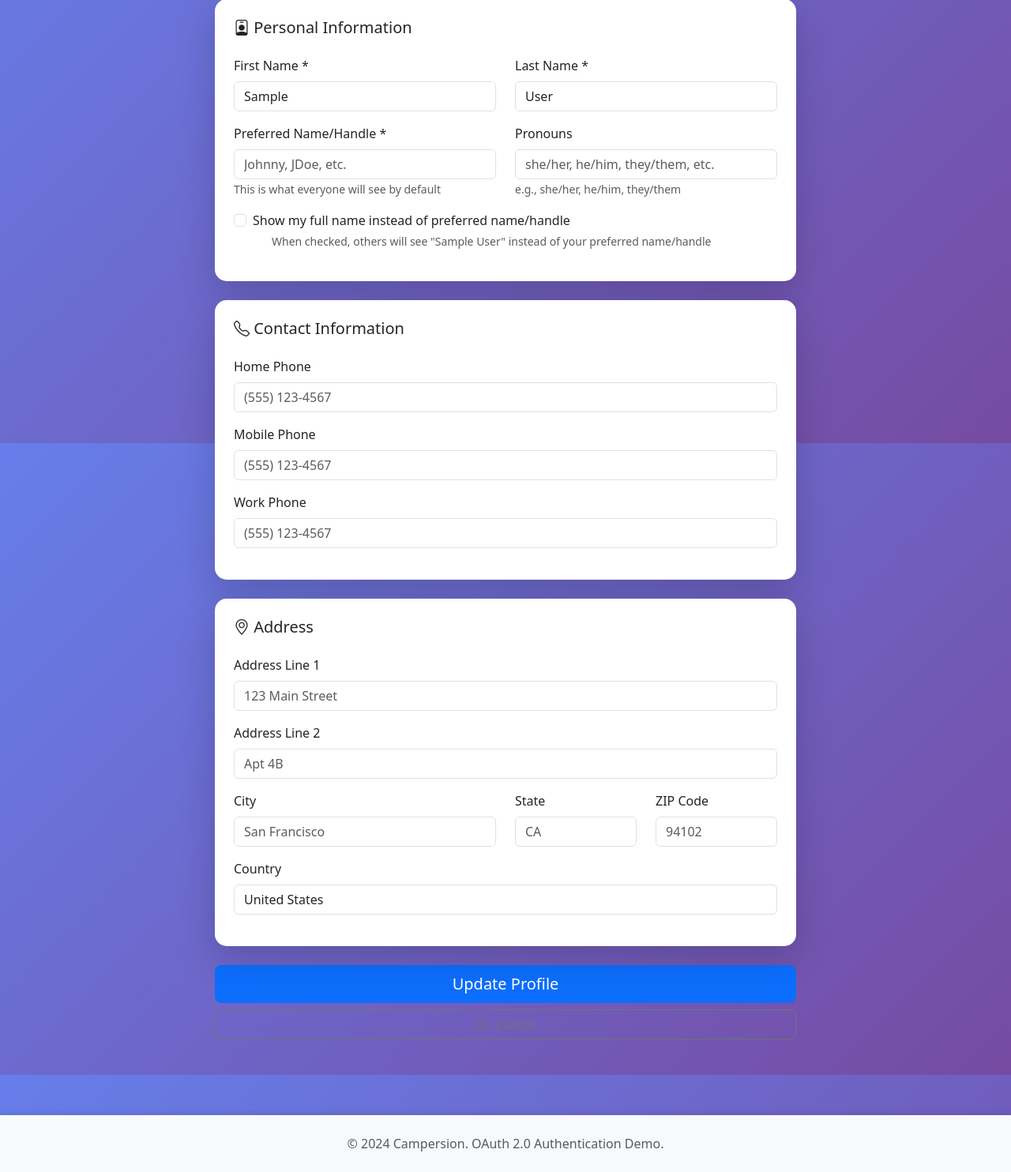
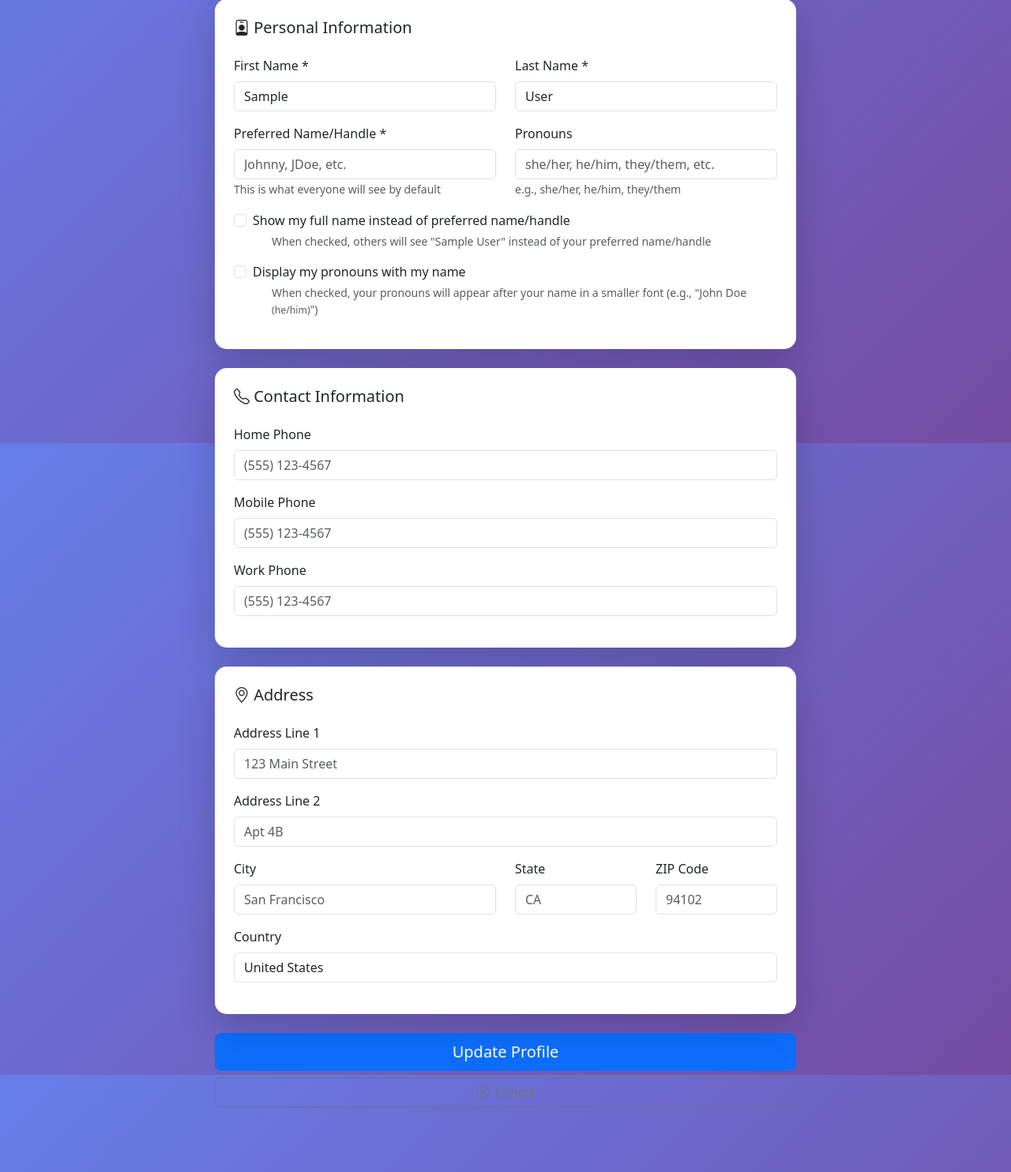
Before and after one commit to that-JC-guy/Campersion, a Flask app: page /profile/edit in a window 1280 px wide. Shown: the part 239-1723 px from the top of the page at 79% size. Before the commit the page ends 1697 px from the top, so only its background shows below. Run offline with Flask 3, Linux system fonts and the light colour scheme; the visitor is signed in with stand-in values (Sample User, id 1).

Commit message:
Add optional pronouns display with member names
- Added show_pronouns boolean field to User model (default: False)
- Added show_pronouns checkbox to ProfileForm
- Updated profile edit template with pronouns display option
- Updated profile view to show pronouns display setting with badge
- Created display_name_with_pronouns property for formatted output
- Updated templates to show pronouns in smaller font when enabled:
  - Profile welcome message
  - Camp creator attribution
  - Camp member lists
  - Shared inventory owner names (in route aggregation)
  - Admin user list
- Pronouns appear as: "Name (pronouns)" in smaller/muted font
- Navigation dropdown does NOT show pronouns (per user request)
- Database migration adds show_pronouns column

Users can now optionally display their pronouns alongside their name throughout the app, making the platform more inclusive while keeping it opt-in.

🤖 Generated with [Claude Code](https://claude.com/claude-code)

Co-Authored-By: Claude Sonnet 4.5 <noreply@anthropic.com>

```diff
--- a/app/camps/routes.py
+++ b/app/camps/routes.py
@@ -135,7 +135,11 @@ def view_camp(camp_id):
 
     for item in shared_items:
         grouped_inventory[item.name]['total_quantity'] += item.quantity
-        grouped_inventory[item.name]['owners'].append(item.owner.display_name)
+        # Build owner name with pronouns if enabled
+        owner_display = item.owner.display_name
+        if item.owner.show_pronouns and item.owner.pronouns:
+            owner_display = f"{owner_display} ({item.owner.pronouns})"
+        grouped_inventory[item.name]['owners'].append(owner_display)
         if item.description and item.description not in grouped_inventory[item.name]['descriptions']:
             grouped_inventory[item.name]['descriptions'].append(item.description)
 
--- a/app/main/forms.py
+++ b/app/main/forms.py
@@ -59,6 +59,11 @@ class ProfileForm(FlaskForm):
             Length(max=50, message='Pronouns must be less than 50 characters')
         ],
         render_kw={'placeholder': 'she/her, he/him, they/them, etc.'}
+    )
+
+    show_pronouns = BooleanField(
+        'Display my pronouns with my name',
+        default=False
     )
 
     # Phone fields - using Optional validator with Regexp for validation
--- a/app/main/routes.py
+++ b/app/main/routes.py
@@ -87,6 +87,7 @@ def edit_profile():
         current_user.preferred_name = form.preferred_name.data
         current_user.show_full_name = form.show_full_name.data
         current_user.pronouns = form.pronouns.data or None
+        current_user.show_pronouns = form.show_pronouns.data
 
         # Update contact info
         current_user.home_phone = form.home_phone.data or None
@@ -112,6 +113,7 @@ def edit_profile():
         form.preferred_name.data = current_user.preferred_name
         form.show_full_name.data = current_user.show_full_name
         form.pronouns.data = current_user.pronouns
+        form.show_pronouns.data = current_user.show_pronouns
         form.home_phone.data = current_user.home_phone
         form.mobile_phone.data = current_user.mobile_phone
         form.work_phone.data = current_user.work_phone
--- a/app/models.py
+++ b/app/models.py
@@ -132,6 +132,7 @@ class User(UserMixin, db.Model):
     preferred_name = db.Column(db.String(100), nullable=True)  # Preferred name/handle (primary display name)
     show_full_name = db.Column(db.Boolean, default=False, nullable=False, server_default='false')  # Show full name instead of preferred name
     pronouns = db.Column(db.String(50), nullable=True)  # Optional pronouns (e.g., "she/her", "they/them")
+    show_pronouns = db.Column(db.Boolean, default=False, nullable=False, server_default='false')  # Display pronouns with name
 
     # Contact information
     home_phone = db.Column(db.String(20), nullable=True)
@@ -329,6 +330,19 @@ class User(UserMixin, db.Model):
         if self.name:
             return self.name
         return self.email.split('@')[0]
+
+    @property
+    def display_name_with_pronouns(self):
+        """
+        Get user's display name with pronouns if enabled.
+
+        Returns:
+            str: Display name with pronouns appended if show_pronouns is True
+        """
+        name = self.display_name
+        if self.show_pronouns and self.pronouns:
+            return f"{name} ({self.pronouns})"
+        return name
 
     @property
     def full_name(self):
--- a/app/templates/admin/users.html
+++ b/app/templates/admin/users.html
@@ -44,7 +44,7 @@
                                                     <i class="bi bi-person-fill"></i>
                                                 </div>
                                             {% endif %}
-                                            <strong>{{ user.name }}</strong>
+                                            <strong>{{ user.display_name }}{% if user.show_pronouns and user.pronouns %} <small class="text-muted">({{ user.pronouns }})</small>{% endif %}</strong>
                                         </div>
                                     </td>
 
--- a/app/templates/camps/detail.html
+++ b/app/templates/camps/detail.html
@@ -22,7 +22,7 @@
                         <h1>{{ camp.name }}</h1>
                         <p class="text-muted mb-2">
                             <i class="bi bi-person-circle me-2"></i>
-                            Created by {{ camp.creator.display_name }}
+                            Created by {{ camp.creator.display_name }}{% if camp.creator.show_pronouns and camp.creator.pronouns %} <small>({{ camp.creator.pronouns }})</small>{% endif %}
                         </p>
                     </div>
                 </div>
@@ -141,7 +141,7 @@
                                         <div class="col-md-6 mb-2">
                                             <div class="d-flex align-items-center">
                                                 <i class="bi bi-person-circle me-2"></i>
-                                                <span>{{ membership.user.display_name }}</span>
+                                                <span>{{ membership.user.display_name }}{% if membership.user.show_pronouns and membership.user.pronouns %} <small class="text-muted">({{ membership.user.pronouns }})</small>{% endif %}</span>
                                                 {% if membership.role == CampMemberRole.MANAGER.value %}
                                                     <span class="badge bg-primary ms-2">Manager</span>
                                                 {% endif %}
--- a/app/templates/profile/edit.html
+++ b/app/templates/profile/edit.html
@@ -69,6 +69,16 @@
                                 {{ form.show_full_name.label.text }}
                             </label>
                             <small class="form-text text-muted d-block ms-4">When checked, others will see "{{ current_user.first_name }} {{ current_user.last_name }}" instead of your preferred name/handle</small>
+                        </div>
+                    </div>
+
+                    <div class="mb-3">
+                        <div class="form-check">
+                            {{ form.show_pronouns(class="form-check-input") }}
+                            <label class="form-check-label" for="show_pronouns">
+                                {{ form.show_pronouns.label.text }}
+                            </label>
+                            <small class="form-text text-muted d-block ms-4">When checked, your pronouns will appear after your name in a smaller font (e.g., "John Doe <small>(he/him)</small>")</small>
                         </div>
                     </div>
                 </div>
```
Also changed, not shown: app/templates/profile/view.html (+13 -1 lines), migrations/versions/83c68f4a538b_add_show_pronouns_field_to_user_model.py (added, +32 -0 lines).
